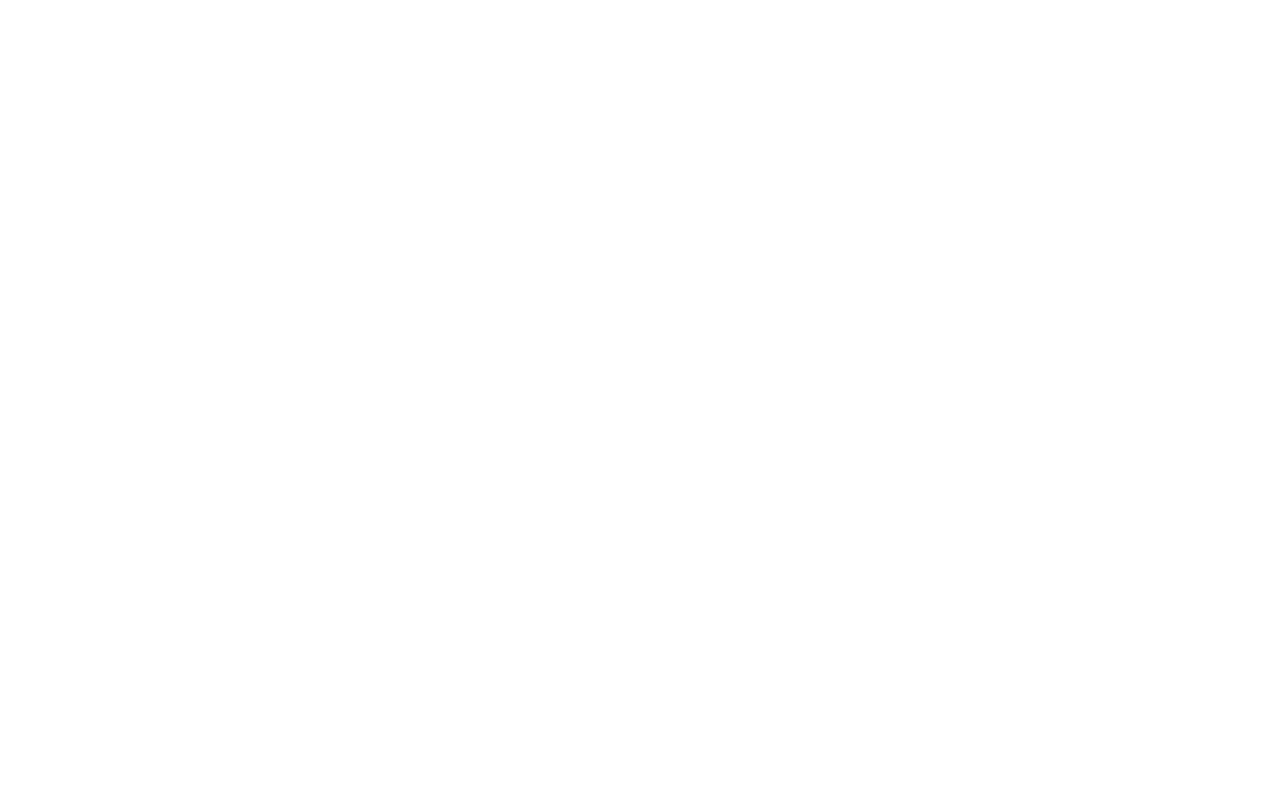
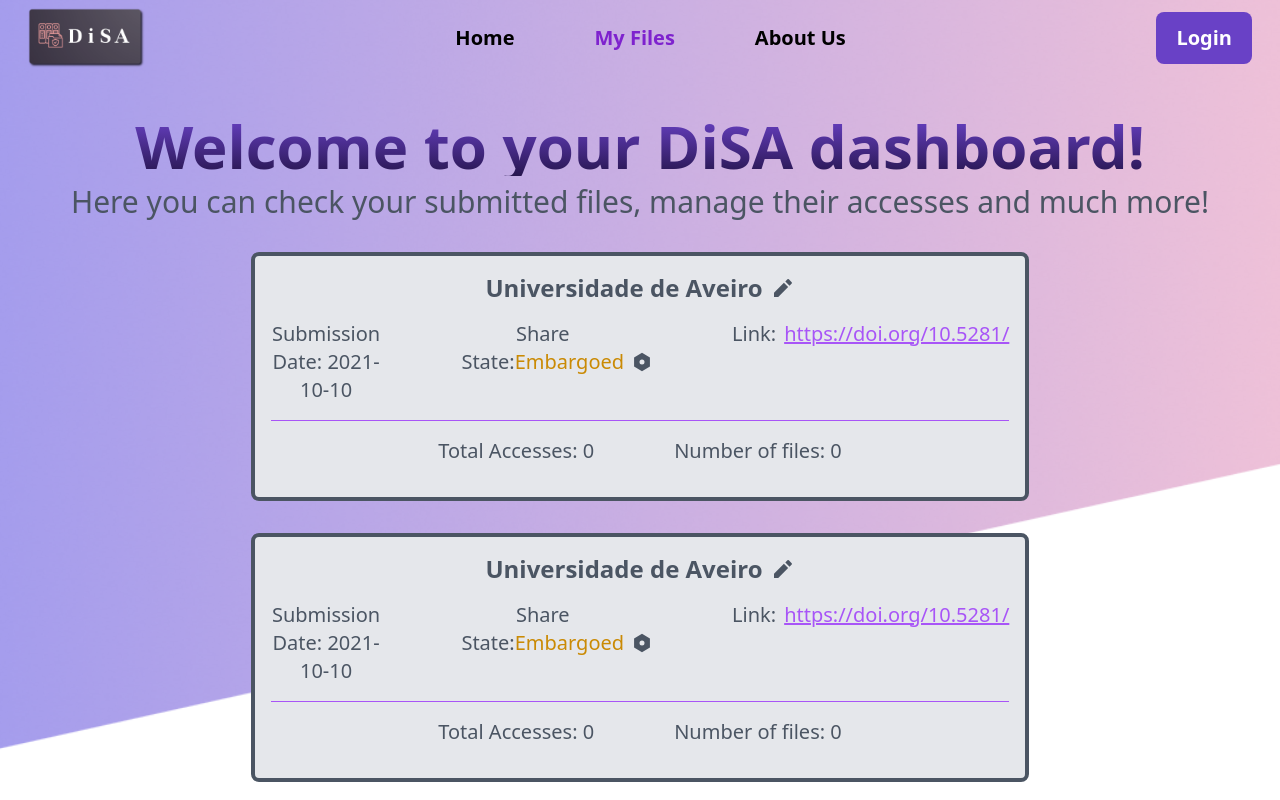
Before and after one commit to miguel-silva48/DiSA-webInterface, a React (Vite) app: page /dashboard in a window 1280 px wide. Before the commit this address had no page. Shown: the top 800 px of the page. Built offline with nearby package versions, Linux system fonts and the light colour scheme.

Commit message:
Feat(webInterface): added dashboard page and initial layout for sets of docs

```diff
--- a/src/App.jsx
+++ b/src/App.jsx
@@ -1,11 +1,13 @@
 import { BrowserRouter, Route, Routes } from "react-router-dom";
 import HomePage from "./components/pages/HomePage";
+import DashboardPage from "./components/pages/DashboardPage";
 
 const App = () => {
   return (
     <BrowserRouter>
       <Routes>
         <Route path="/" element={<HomePage />} />
+        <Route path="/dashboard" element={<DashboardPage />} />
       </Routes>
     </BrowserRouter>
   );
--- /dev/null
+++ b/src/components/layout/DocumentSetCard.jsx
@@ -0,0 +1,99 @@
+import React, { useState } from 'react';
+
+import { RiPencilFill, RiCheckboxCircleFill, RiSettingsFill } from 'react-icons/ri';
+
+const DocumentSetCard = () => {
+  const [name, setName] = useState('Universidade de Aveiro');
+  const [editingName, setEditingName] = useState(false);
+  const [sharingState, setSharingState] = useState('Embargoed');
+  const [editingSharingState, setEditingSharingState] = useState(false);
+  const [copySuccess, setCopySuccess] = useState(false);
+
+  const date = '2021-10-10';
+  const accesses = 0;
+  const files = 0;
+  const link = 'https://doi.org/10.5281/';
+
+  const handleNameSubmit = (event) => {
+    event.preventDefault();
+    setEditingName(false);
+    //TODO enviar mudança de nome para backend
+  };
+
+  const handleLinkCopy = () => {
+    navigator.clipboard.writeText(link).then(() => {
+      setCopySuccess(true);
+      setTimeout(() => setCopySuccess(false), 3000);
+    }).catch((error) => {
+      console.error('ERROR copying link:', error);
+    });
+  };
+
+  return (
+    <div className="flex justify-center p-4">
+      <div className="w-2/3 border-4 border-gray-600 rounded-lg bg-gray-200 p-4">
+        <div className="flex items-center justify-center mb-4">
+          {/*Editing card name part*/}
+          {editingName ? (
+            <form onSubmit={handleNameSubmit}>
+              <input
+                type="text"
+                value={name}
+                onChange={(e) => setName(e.target.value)}
+                className="text-2xl font-bold rounded-lg text-gray-600"
+              />
+              <button type="submit">
+                <RiCheckboxCircleFill className='text-2xl font-bold text-gray-600' />
+              </button>
+            </form>
+          ) : (
+            <>
+              <h2 className="text-2xl font-bold text-gray-600 mr-2">{name}</h2>
+              <button onClick={() => setEditingName(true)}>
+                <RiPencilFill className='text-2xl font-bold text-gray-600' />
+              </button>
+            </>
+          )}
+        </div>
+
+        {/*Rest of the card content*/}
+        <div className="flex mb-4 gap-20 justify-between">
+          <p className="text-xl text-gray-600">Submission Date: {date}</p>
+          <div className="flex gap-2">
+          <p className="text-xl text-gray-600">
+            Share State:
+            <span className={
+              sharingState === 'Available' ? 'text-green-600' :
+              sharingState === 'Private' ? 'text-red-600' :
+              sharingState === 'Embargoed' ? 'text-yellow-600' :
+              'text-gray-600'
+            }>
+              {sharingState}
+            </span>
+          </p>
+          <button onClick={() => console.log('Settings clicked -- TODO handle this')}>
+            <RiSettingsFill className='text-xl font-bold text-gray-600'/>
+          </button>
+          </div>
+          <div className="flex gap-2">
+            <p className="text-xl text-gray-600">Link: </p>
+            <span
+              className="text-xl text-purple-500 underline cursor-pointer"
+              onClick={handleLinkCopy}
+            >
+              {link}
+            </span>
+            {copySuccess && <p className="text-xl text-green-600">Link copied!</p>}
+          </div>
+        </div>
+        <hr className="border-t border-purple-500 mb-4" />
+        <div className="flex justify-center mb-4 gap-20">
+          <p className="text-xl text-gray-600">Total Accesses: {accesses}</p>
+          <p className="text-xl text-gray-600">Number of files: {files}</p>
+        </div>
+      </div>
+    </div>
+  );
+};
+
+export default DocumentSetCard;
--- /dev/null
+++ b/src/components/pages/DashboardPage.jsx
@@ -0,0 +1,29 @@
+import React from "react";
+import Navbar from "../layout/Navbar.jsx";
+import Background from "../layout/Background.jsx";
+import DocumentSetCard from "../layout/DocumentSetCard.jsx";
+
+const DashboardPage = () => {
+  return (
+    <div>
+      <Background />
+      <div className="flex flex-col h-screen">
+        <Navbar />
+        <div className="text-center p-10">
+          <h1 className="font-sans text-6xl font-extrabold bg-gradient-to-b from-[#6941C6] to-[#27164F] bg-clip-text text-transparent">
+            Welcome to your DiSA dashboard!
+          </h1>
+          <h2 className="text-3xl text-gray-600 mt-2 mb-4">
+            Here you can check your submitted files, manage their accesses and much more!
+          </h2>
+          <DocumentSetCard />
+          <DocumentSetCard />
+          <DocumentSetCard />
+        </div>
+      </div>
+    </div>
+
+  );
+};
+
+export default DashboardPage;
```
Also changed, not shown: src/components/pages/HomePage.jsx (indentation only).
